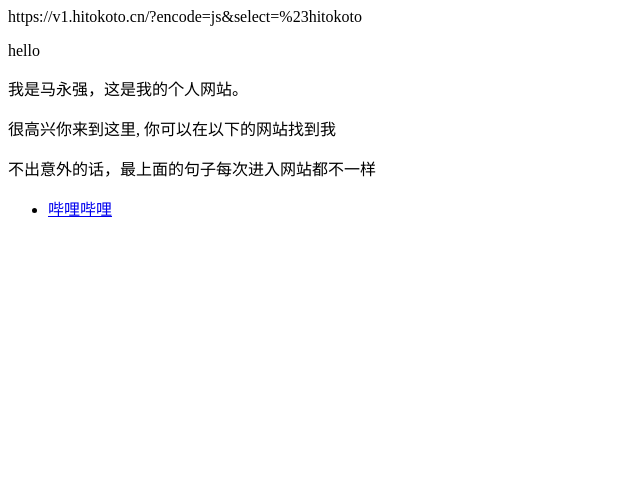
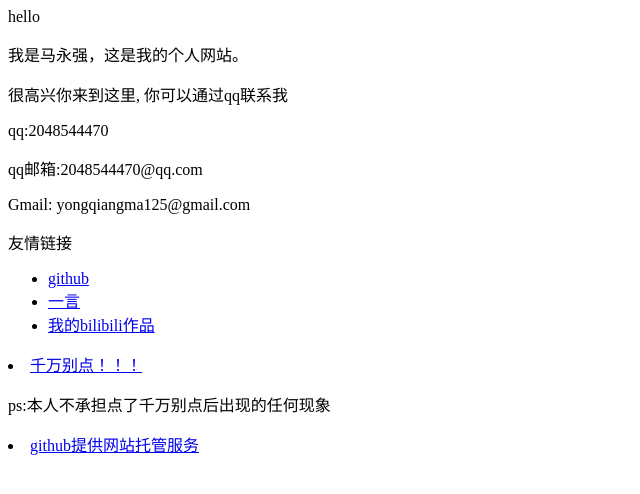
Before and after one commit to 2048544470/2048544470.github.io, a plain HTML site: page index.html in a window 1280 px wide. Shown: the whole page, without its empty margins (0-640 px from the left). Drawn offline with Linux system fonts and the light colour scheme.

Commit message:
Update index.html

```diff
--- a/index.html
+++ b/index.html
@@ -1,9 +1,19 @@
-https://v1.hitokoto.cn/?encode=js&select=%23hitokoto
-<p>hello </p>
+<p>hello</p>
 <p>我是马永强，这是我的个人网站。 </p>
-<p>很高兴你来到这里, 你可以在以下的网站找到我</p>
-<p>不出意外的话，最上面的句子每次进入网站都不一样</p>
+<p>很高兴你来到这里, 你可以通过qq联系我</p>
+<p>qq:2048544470</p>
+<p>qq邮箱:2048544470@qq.com</p>
+<p>Gmail: yongqiangma125@gmail.com</p>
 
+<p>友情链接</p>
 <ul>
-  <li> <a href="https://space.bilibili.com/674942296?spm_id_from=333.1007.0.0">哔哩哔哩</a> </li>
- </ul>
+  <li> <a href="https://github.com/">github</a> </li>
+  <li> <a href="https://hitokoto.cn/">一言</a> </li>
+  <li> <a href="https://www.bilibili.com/video/BV1GJ411x7h7/?spm_id_from=333.337.search-card.all.click">我的bilibili作品</a> </li>
+</ul>
+       <li> <a href="https://www.bilibili.com/video/BV1GJ411x7h7/?spm_id_from=333.337.search-card.all.click">千万别点！！！</a> </li>
+<p>ps:本人不承担点了千万别点后出现的任何现象</p>
+
+
+
+<li> <a href="https://github.com/">github提供网站托管服务</a> </li>
```
